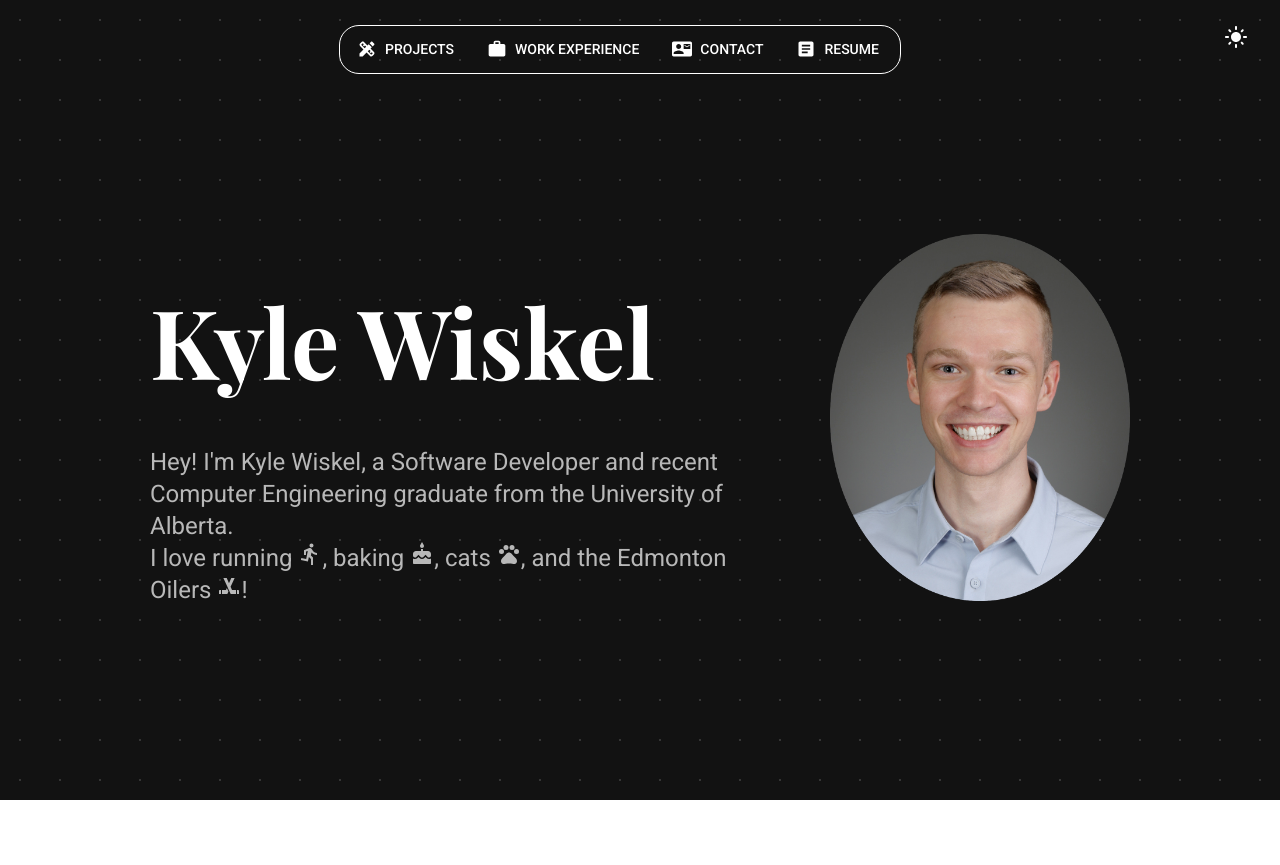
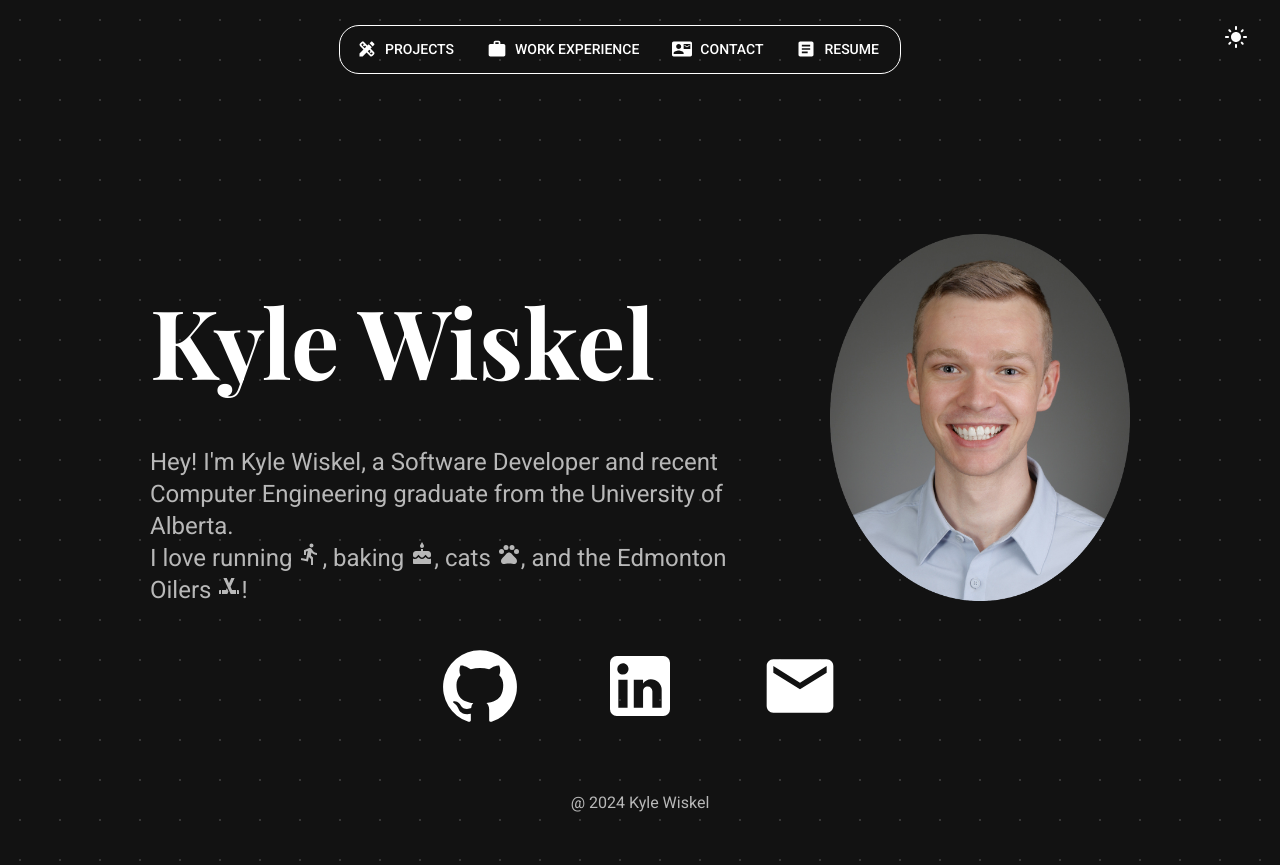
Before and after one commit to kwiskel/kylewiskel.dev, a Next.js app: page / in a window 1280 px wide. Before the commit the page ends 800 px from the top, so only its background shows below. Built offline with nearby package versions, Linux system fonts and the light colour scheme.

Commit message:
Add contract section

```diff
--- a/app/page.tsx
+++ b/app/page.tsx
@@ -2,6 +2,7 @@
 import { Box, useTheme } from '@mui/material';
 import NavigationBar from './ui/NavigationBar';
 import TitleSection from './ui/TitleSection';
+import ContactSection from './ui/ContactSection';
 
 export default function Page() {
   const theme = useTheme();
@@ -14,11 +15,12 @@ export default function Page() {
             ? 'radial-gradient(circle, #ffffff26 1px, transparent 1px)'
             : 'radial-gradient(circle, #12121226 1px, transparent 1px)',
         backgroundSize: '40px 40px' /* Adjust for dot spacing */,
-        height: '100vh',
+        height: 'fit-content',
       }}
     >
       <NavigationBar />
       <TitleSection />
+      <ContactSection />
     </Box>
   );
 }
--- /dev/null
+++ b/app/ui/ContactSection.tsx
@@ -0,0 +1,78 @@
+import { Email, GitHub, LinkedIn } from '@mui/icons-material';
+import { Box, IconButton, Typography } from '@mui/material';
+
+export default function ContactSection() {
+  return (
+    <Box display='flex' flexDirection='column' alignContent='center'>
+      <Box display='flex' justifyContent='center'>
+        <IconButton
+          sx={{
+            fontSize: '5em',
+            padding: '0.5em',
+            '&:hover': {
+              background: 'inherit',
+              color: 'primary.main',
+            },
+          }}
+          href='https://github.com/kwiskel'
+          rel='noopener noreferrer'
+          target='_blank'
+          aria-label='GitHub'
+        >
+          <GitHub fontSize='inherit' />
+        </IconButton>
+        <IconButton
+          sx={{
+            fontSize: '5em',
+            padding: '0.5em',
+            '&:hover': {
+              background: 'inherit',
+              color: 'primary.main',
+            },
+          }}
+          href='https://www.linkedin.com/in/kylewiskel/'
+          rel='noopener noreferrer'
+          target='_blank'
+          aria-label='LinkedIn'
+        >
+          <LinkedIn fontSize='inherit' />
+        </IconButton>
+        <IconButton
+          sx={{
+            fontSize: '5em',
+            padding: '0.5em',
+            '&:hover': {
+              background: 'inherit',
+              color: 'primary.main',
+            },
+          }}
+          href='mailto:kwiskel@gmail.com'
+          rel='noopener noreferrer'
+          target='_blank'
+          aria-label='Email'
+        >
+          <Email fontSize='inherit' />
+        </IconButton>
+      </Box>
+      <Typography
+        variant='body1'
+        sx={{
+          color: 'text.secondary',
+          textDecoration: 'none',
+          margin: '25px 0px 50px 0px',
+          alignSelf: 'center',
+          '&:hover': {
+            color: 'primary.main',
+            cursor: 'pointer',
+          },
+        }}
+        component={'a'}
+        href='https://github.com/kwiskel/kylewiskel.dev'
+        rel='noopener noreferrer'
+        target='_blank'
+      >
+        @ 2024 Kyle Wiskel
+      </Typography>
+    </Box>
+  );
+}
```
